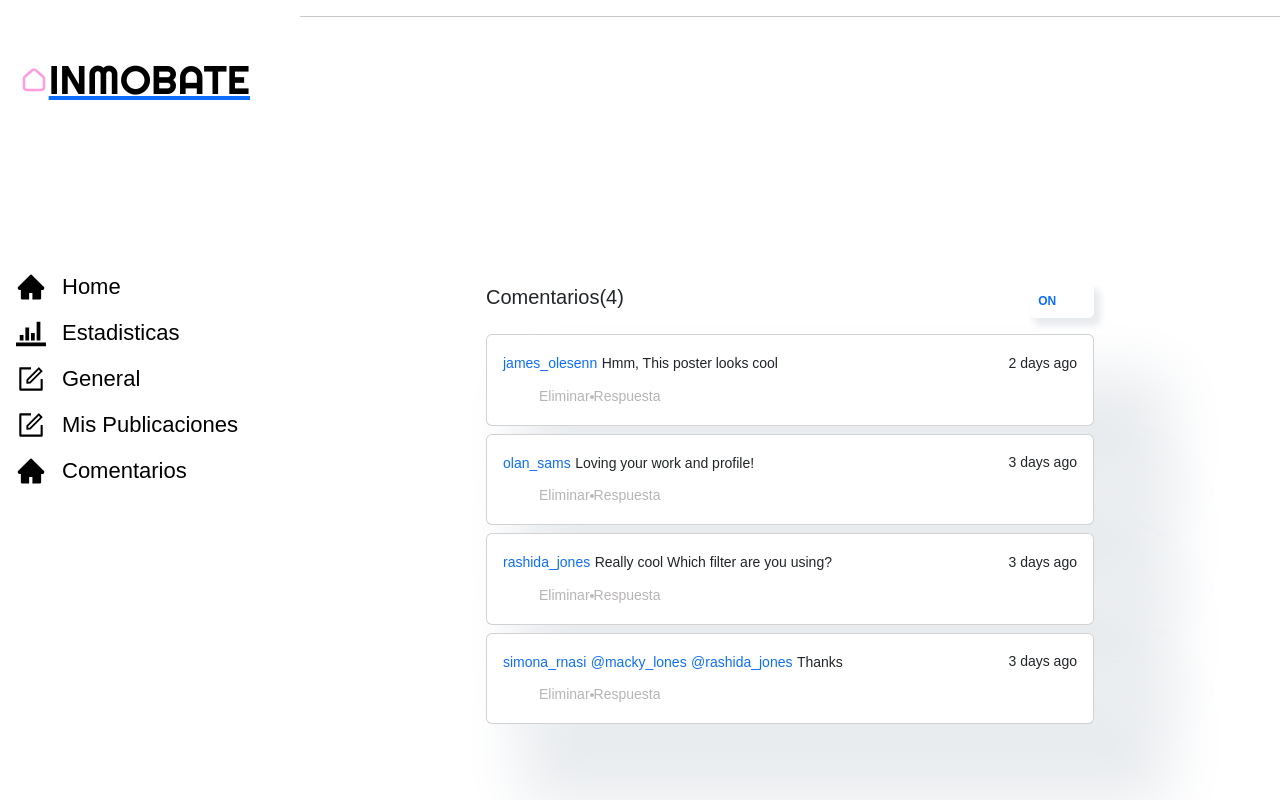
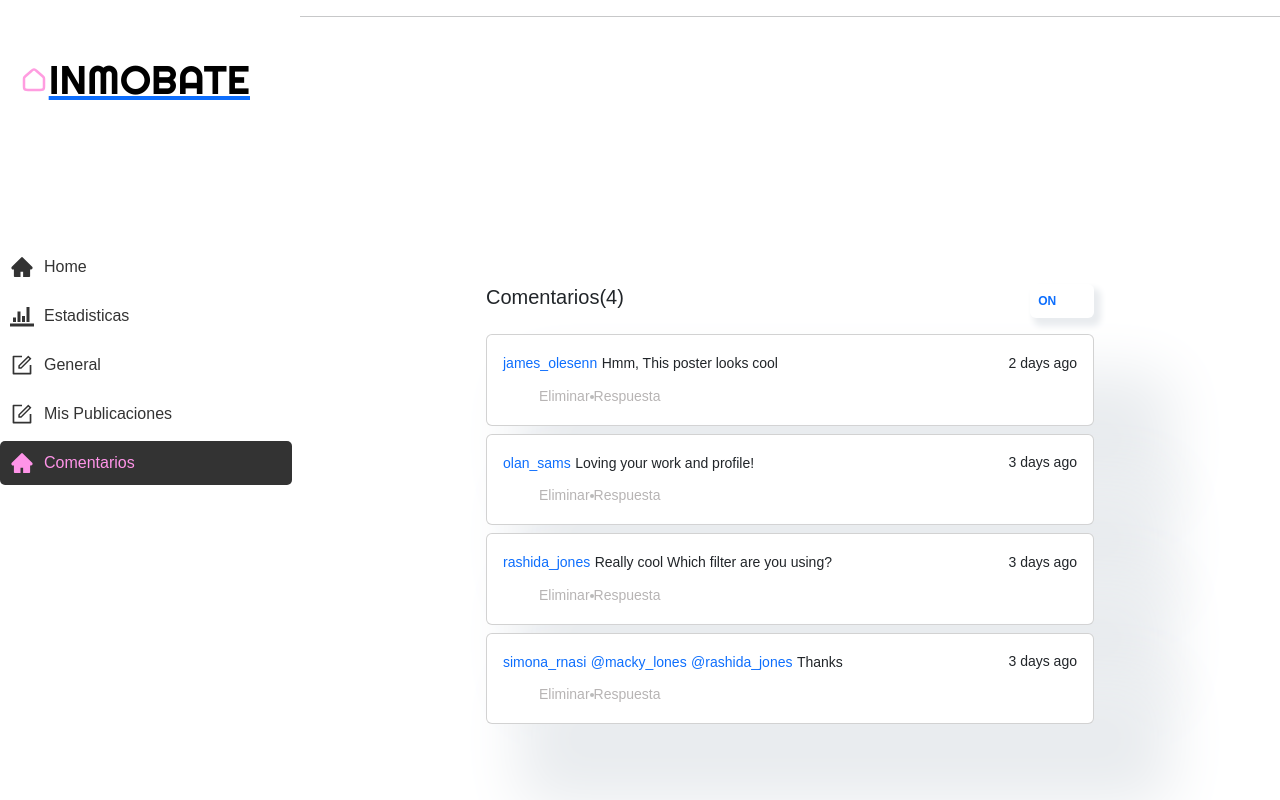
Before and after one commit to inmobate/proyecto_final, a React (Create React App) app in the folder client/: page /comments in a window 1280 px wide. Built offline with nearby package versions, Linux system fonts and the light colour scheme; no server answers.

Commit message:
css mejorado de la dash oite perro

```diff
--- a/client/src/components/Dash/Sidebar.jsx
+++ b/client/src/components/Dash/Sidebar.jsx
@@ -70,56 +70,56 @@ const linksArray = [
 
 //////////////////styledcomponents//////////////
 const Container = styled.div`
+.LogoInmobate {
+  display: flex;
+  align-items: center;
+  justify-content: center;
+  margin-top: 20px;
+}
 
-  position: sticky;
-  padding-top: 20px;
-  .Sidebarbutton {
-    /* border: none; */
-    position:fixed;
-    top: ${variables.xxlSpacing};
-    right: -15px;
-    width: 32px;
-    height: 32px;
-    border-radius: 50%;
-    cursor: pointer;
-    transition: all 0.3s;
-    transform: ${({ isOpen }) => (isOpen ? `initial` : `rotate(180deg)`)};
+.Links {
+  display: flex;
+  align-items: center;
+  color: #333;
+  text-decoration: none;
+  padding: 10px;
+  margin: 5px 0;
+  border-radius: 5px;
+  transition: all 0.3s ease;
+}
+
+.Links:hover {
+  background-color: #333;
+  color: #ff94e8;
+}
+
+.Linkicon {
+  display: flex;
+  align-items: center;
+  justify-content: center;
+  margin-right: 10px;
+  font-size: 1.5rem;
+}
+
+.active {
+  background-color: #333;
+  color: #ff94e8;
+}
+
+@media screen and (max-width: 768px) {
+  .LogoInmobate {
+    margin-top: 10px;
   }
-  .LogoInmobate {
-    display: flex;
-    align-items: center;
-    padding-bottom: ${variables.lgSpacing};
-    .imgcotent {
-      /* h1{display:flex;
-  height:auto;
-} */
-      cursor: pointer;
-      transition: all 0.3s;
-      transition: ${({ isOpen }) => (isOpen ? `scale(0.7)` : `scale(1.5)`)};
-    }
-    h2 {
-      display: ${({ isOpen }) => (!isOpen ? `none` : `block`)};
-    }
+
+  .Links {
+    padding: 5px;
+    margin: 3px 0;
+    font-size: 0.8rem;
   }
-  .LinkContainer {
-    color:#ff9de0;;
-    margin: 8px 0;
-    padding: 0 15%;
 
-  }.Links{
-    display:flex;
-    align-items:center;
-    text-decoration:none;
-    padding:calc(${variables.smSpacing}-2px) 0;
-    color:black;
-    font-size:22px;
-    .Linkicon{
-      padding:${variables.smSpacing} ${variables.mdSpacing};
-      display:flex;
-      svg{
-        font-size:30px;
-        color:black;
-      }
-    }
+  .Linkicon {
+    margin-right: 5px;
+    font-size: 1.2rem;
   }
+}
 `;
```
